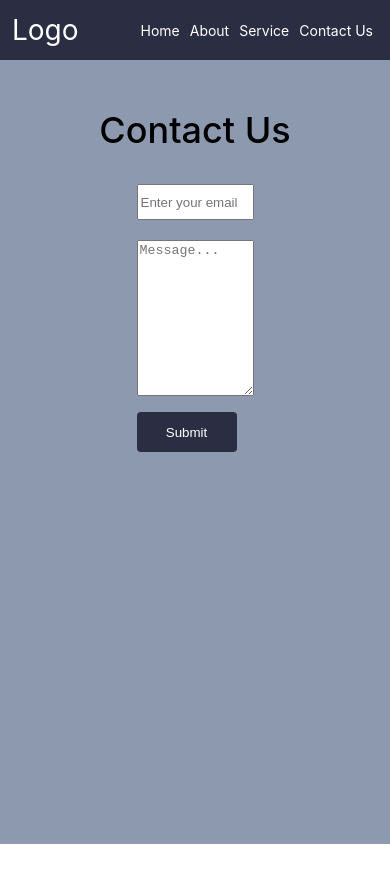
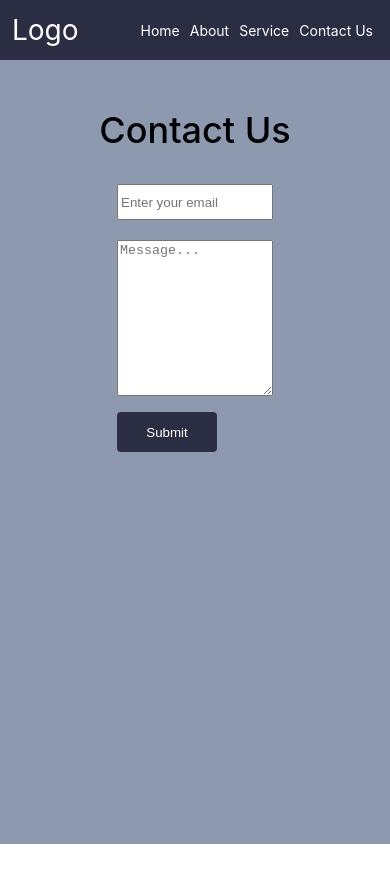
Before and after one commit to swapnilranmale2003/portfolioweb, a React (Create React App) app: page /contact in a window 390 px wide. Shown: the top 882 px of the page. Before the commit the page ends 844 px from the top, so only its background shows below. Built offline with nearby package versions, Linux system fonts and the light colour scheme.

Commit message:
Contactpage is responsive

```diff
--- a/src/components/Contact/Contact.css
+++ b/src/components/Contact/Contact.css
@@ -8,11 +8,11 @@
 display: flex;
 justify-content: center;
 margin-top: 2rem;
-
+height: 100vh;
 }
 
 form{
-    width: 30%;
+    width: 45%;
     display: flex;
     flex-direction: column;
 
@@ -30,3 +30,14 @@ form input{
     height: 40px;
     margin-top: 1rem;
 }
+
+@media screen and (max-width:768px) {
+
+form{
+    width: 40%;
+    display: flex;
+    flex-direction: column;
+
+}
+
+}
```
